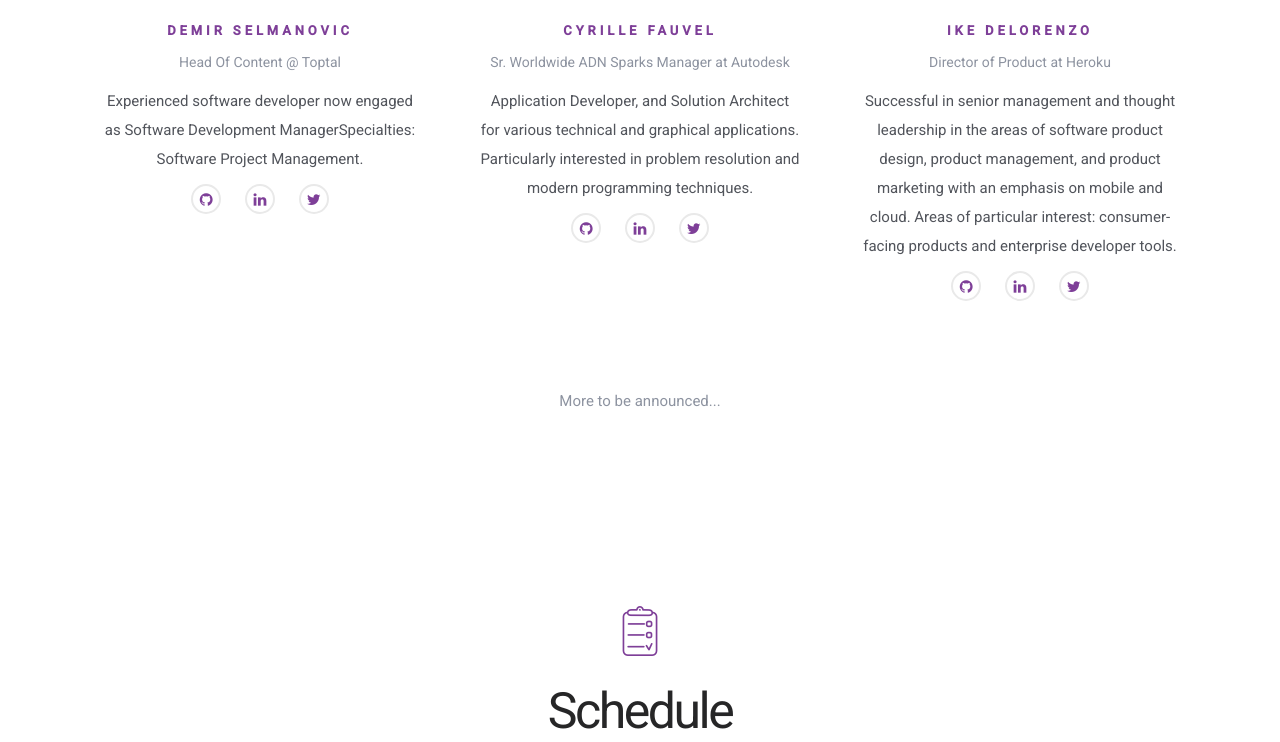
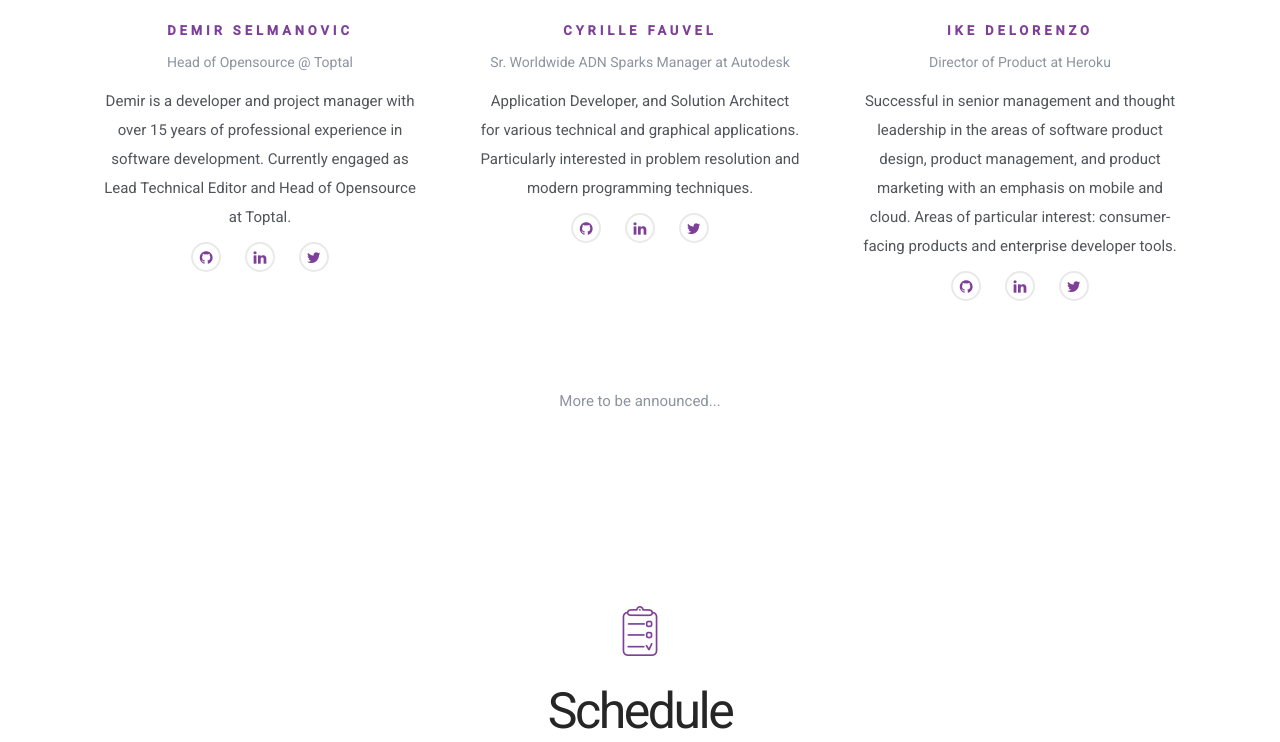
Before and after one commit to codeanywhere/shift2017, a website: page index.html in a window 1280 px wide. Shown: the part 3017-3759 px from the top of the page. Drawn offline with Linux system fonts and the light colour scheme; some packages are replaced by stand-ins of ours; a web font is replaced by a local one.

Commit message:
demir fixed title and desc

```diff
--- a/index.html
+++ b/index.html
@@ -304,8 +304,8 @@
 				<div class="speaker">
 					<div class="photo-wrapper rounded"><img src="assets/img/speakers/demir.jpg" alt="Demir Selmanovic" class="img-responsive"></div>
 					<h3 class="name">Demir Selmanovic</h3>
-					<p class="text-alt"><small>Head Of Content @ Toptal</small></p>
-					<p class="about">Experienced software developer now engaged as Software Development ManagerSpecialties: Software Project Management.</p>
+					<p class="text-alt"><small>Head of Opensource @ Toptal</small></p>
+					<p class="about">Demir is a developer and project manager with over 15 years of professional experience in software development. Currently engaged as Lead Technical Editor and Head of Opensource at Toptal.</p>
 					<ul class="speaker-socials">
 						<li><a href="#"><span class="fa fa-github"></span></a></li>
 						<li><a href="https://www.linkedin.com/in/demirselmanovic/"><span class="fa fa-linkedin"></span></a></li>
```
